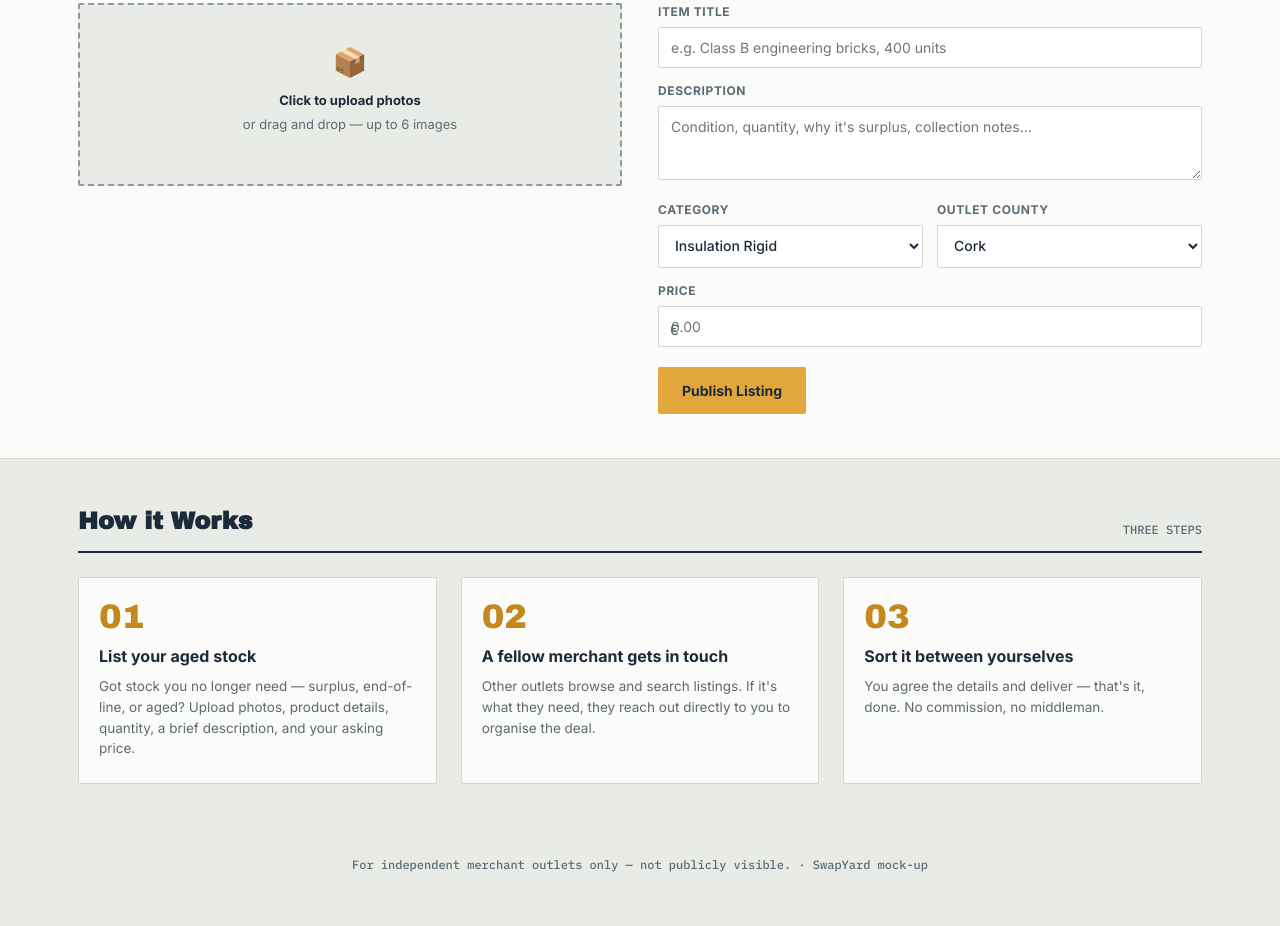
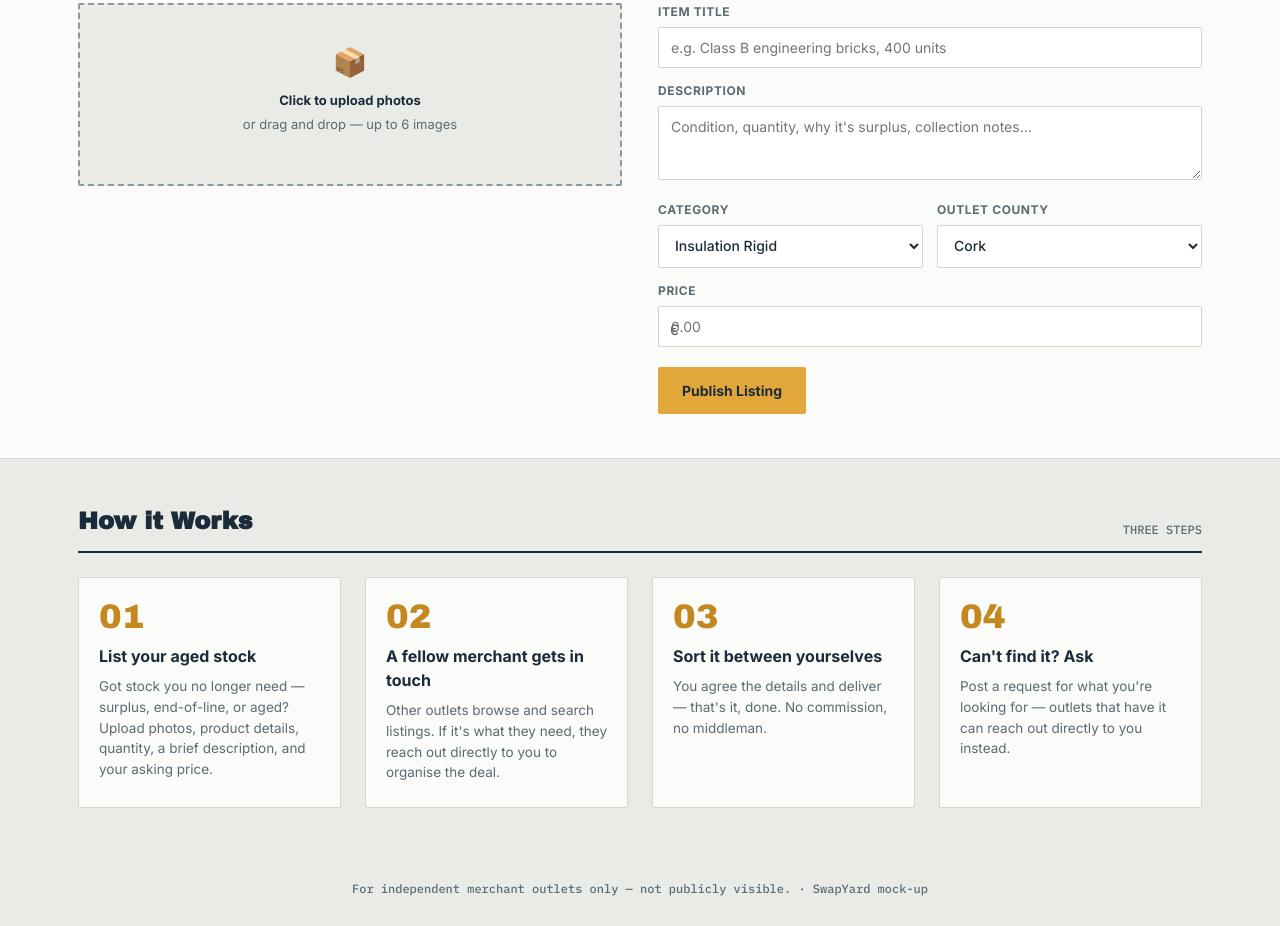
Before and after one commit to Andy6555d/swapyard-mockup, a plain HTML site: page index.html in a window 1280 px wide. Shown: the part 2417-3343 px from the top of the page. Before the commit the page ends 3319 px from the top, so only its background shows below. Drawn offline with Linux system fonts and the light colour scheme.

Commit message:
Add files via upload

```diff
--- a/index.html
+++ b/index.html
@@ -293,7 +293,7 @@
   }
 
   .how-grid{
-    display:grid;grid-template-columns:repeat(3,1fr);gap:24px;
+    display:grid;grid-template-columns:repeat(auto-fit,minmax(220px,1fr));gap:24px;
   }
   .how-step{
     background:var(--paper-card);
@@ -737,6 +737,11 @@
         <h3>Sort it between yourselves</h3>
         <p>You agree the details and deliver — that's it, done. No commission, no middleman.</p>
       </div>
+      <div class="how-step">
+        <div class="how-num">04</div>
+        <h3>Can't find it? Ask</h3>
+        <p>Post a request for what you're looking for — outlets that have it can reach out directly to you instead.</p>
+      </div>
     </div>
   </div>
 </section>
```
